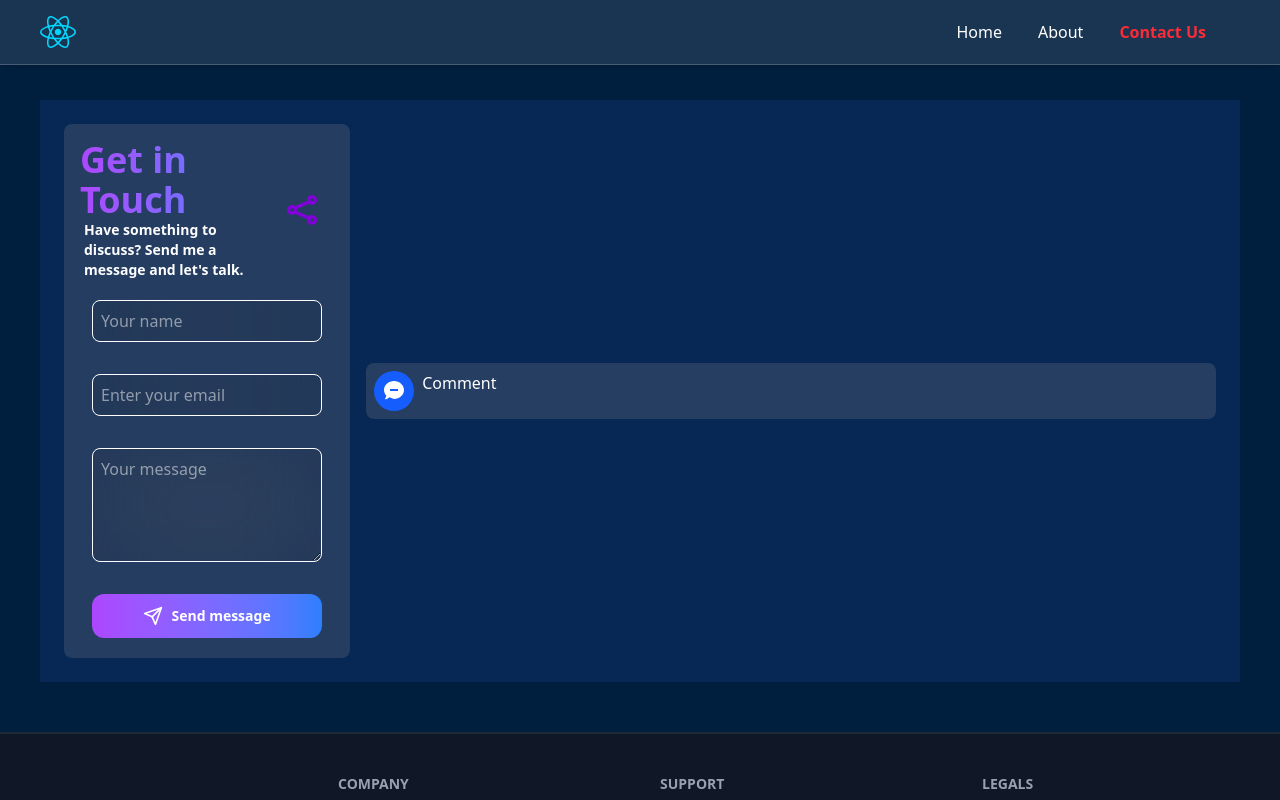
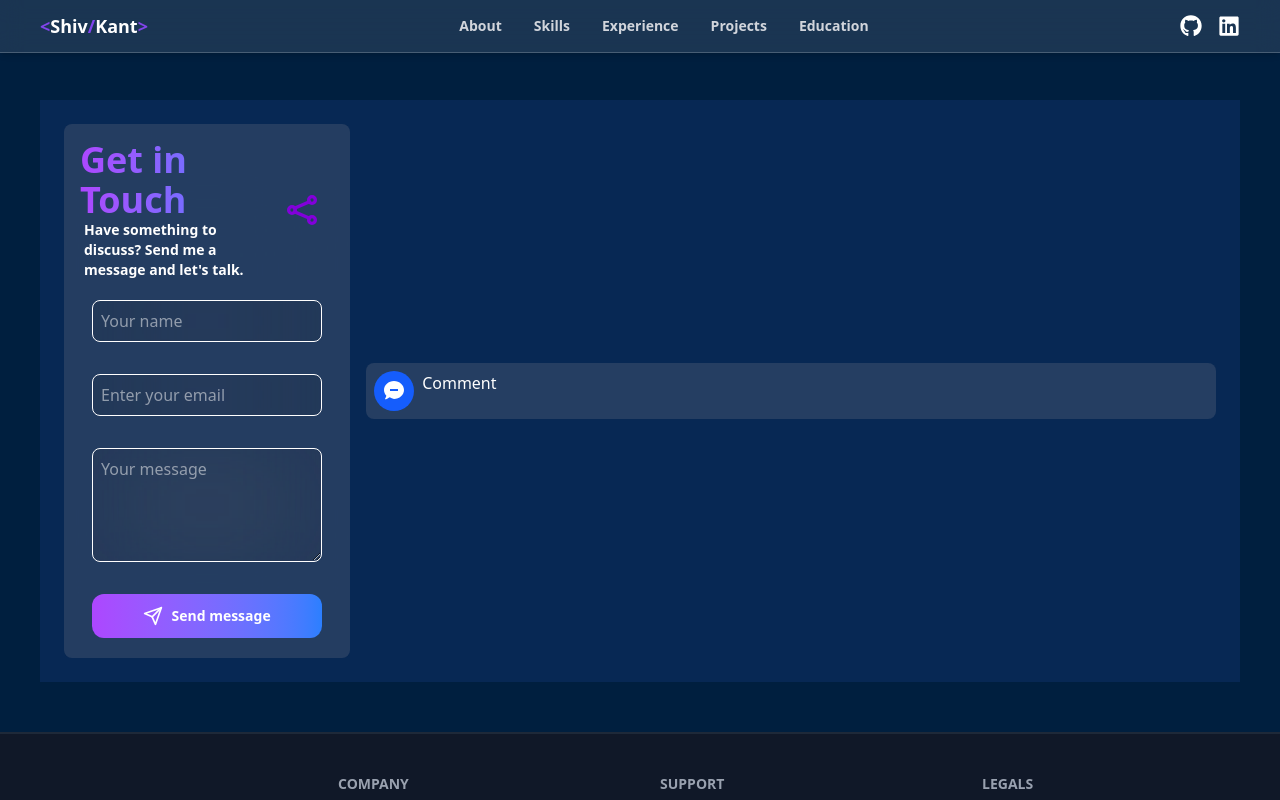
Before and after one commit to shivkantx/MyPortfolio, a React (Vite) app in the folder myportfolio/: page /contact in a window 1280 px wide. Shown: the top 800 px of the page. Built offline with nearby package versions, Linux system fonts and the light colour scheme.

Commit message:
Implemented full responsive Header with mobile nav and icons

```diff
--- a/myportfolio/package.json
+++ b/myportfolio/package.json
@@ -17,7 +17,9 @@
     "react": "^19.1.0",
     "react-dom": "^19.1.0",
     "react-hook-form": "^7.57.0",
-    "react-router-dom": "^7.6.2"
+    "react-icons": "^5.5.0",
+    "react-router-dom": "^7.6.2",
+    "react-scroll": "^1.9.3"
   },
   "devDependencies": {
     "@eslint/js": "^9.25.0",
--- a/myportfolio/src/components/Header/Header.jsx
+++ b/myportfolio/src/components/Header/Header.jsx
@@ -1,32 +1,126 @@
-import React from "react";
-import { NavLink, Link } from "react-router-dom";
-import Logo from "../SVG_LoGo/Logo";
+import React, { useState } from "react";
+import { Link as ScrollLink } from "react-scroll";
+import { FaGithub, FaLinkedin, FaBars, FaTimes } from "react-icons/fa";
 
 function Header() {
+  const [activeSection, setActiveSection] = useState("");
+  const [isOpen, setIsOpen] = useState(false);
+
+  const handleMenuItemClick = (sectionId) => {
+    setActiveSection(sectionId);
+    setIsOpen(false); // Close mobile menu
+  };
+
+  const menuItems = [
+    { id: "about", label: "About" },
+    { id: "skills", label: "Skills" },
+    { id: "experience", label: "Experience" },
+    { id: "projects", label: "Projects" },
+    { id: "education", label: "Education" },
+  ];
+
   return (
-    <div className=" fixed w-full z-50 backdrop-blur-md bg-white/10 border-b border-white/20 shadow-md">
-      <nav className="text-white flex justify-between items-center px-4 py-3">
-        <Link to="/" className="flex items-center pl-6 ">
-          <Logo />
-        </Link>
+    <div className="fixed w-full z-50 backdrop-blur-md bg-white/10 border-b border-white/20 shadow-md">
+      <nav className="text-white px-4 py-3">
+        <div className="w-full flex items-center justify-between md:px-6">
+          {/* Logo */}
+          <div className="flex items-center font-semibold text-lg">
+            <span className="text-[#8245ec]">&lt;</span>
+            <span className="text-white">Shiv</span>
+            <span className="text-[#8245ec]">/</span>
+            <span className="text-white">Kant</span>
+            <span className="text-[#8245ec]">&gt;</span>
+          </div>
 
-        <ul className="flex space-x-5 pr-[50px]">
-          {["Home", "About", "Contact Us"].map((label, index) => {
-            const paths = ["/", "/about", "/contact"];
-            return (
-              <li key={label} className="px-2 py-2">
-                <NavLink
-                  to={paths[index]}
-                  className={({ isActive }) =>
-                    isActive ? "text-red-500 font-semibold" : "hover:text-amber-300"
-                  }
+          {/* Desktop Menu */}
+          <ul className="hidden md:flex space-x-8 text-gray-300 text-sm font-semibold">
+            {menuItems.map((item) => (
+              <li key={item.id}>
+                <ScrollLink
+                  to={item.id}
+                  smooth={true}
+                  duration={500}
+                  offset={-70}
+                  onClick={() => handleMenuItemClick(item.id)}
+                  className={`cursor-pointer hover:text-[#8245ec] transition-all duration-200 ${
+                    activeSection === item.id ? "text-[#8245ec]" : ""
+                  }`}
                 >
-                  {label}
-                </NavLink>
+                  {item.label}
+                </ScrollLink>
               </li>
-            );
-          })}
-        </ul>
+            ))}
+          </ul>
+
+          {/* Social Links */}
+          <div className="hidden md:flex items-center space-x-4">
+            <a
+              href="https://github.com/shivkantx"
+              target="_blank"
+              rel="noopener noreferrer"
+            >
+              <FaGithub className="h-[22px] w-[22px] hover:scale-110 duration-200 hover:text-gray-500" />
+            </a>
+            <a
+              href="https://www.linkedin.com/in/shiv-kant-036a17289/"
+              target="_blank"
+              rel="noopener noreferrer"
+            >
+              <FaLinkedin className="h-[22px] w-[22px] hover:scale-110 duration-200 hover:text-gray-500" />
+            </a>
+          </div>
+
+          {/* Mobile Hamburger */}
+          <div className="md:hidden">
+            <button onClick={() => setIsOpen(!isOpen)}>
+              {isOpen ? (
+                <FaTimes className="h-6 w-6 text-white" />
+              ) : (
+                <FaBars className="h-6 w-6 text-white" />
+              )}
+            </button>
+          </div>
+        </div>
+
+        {/* Mobile Menu */}
+        {isOpen && (
+          <div className="md:hidden mt-4 px-4 pb-4">
+            <ul className="space-y-4 text-gray-300 text-sm font-semibold">
+              {menuItems.map((item) => (
+                <li key={item.id}>
+                  <ScrollLink
+                    to={item.id}
+                    smooth={true}
+                    duration={500}
+                    offset={-70}
+                    onClick={() => handleMenuItemClick(item.id)}
+                    className={`block cursor-pointer hover:text-[#8245ec] ${
+                      activeSection === item.id ? "text-[#8245ec]" : ""
+                    }`}
+                  >
+                    {item.label}
+                  </ScrollLink>
+                </li>
+              ))}
+              <div className="flex items-center space-x-4 pt-2">
+                <a
+                  href="https://github.com/shivkantx"
+                  target="_blank"
+                  rel="noopener noreferrer"
+                >
+                  <FaGithub className="h-[22px] w-[22px] hover:scale-110 duration-200 hover:text-gray-500" />
+                </a>
+                <a
+                  href="https://www.linkedin.com/in/shiv-kant-036a17289/"
+                  target="_blank"
+                  rel="noopener noreferrer"
+                >
+                  <FaLinkedin className="h-[22px] w-[22px] hover:scale-110 duration-200 hover:text-gray-500" />
+                </a>
+              </div>
+            </ul>
+          </div>
+        )}
       </nav>
     </div>
   );
```
Also changed, not shown: 1 other file (tests, documents, lock files or other folders).
